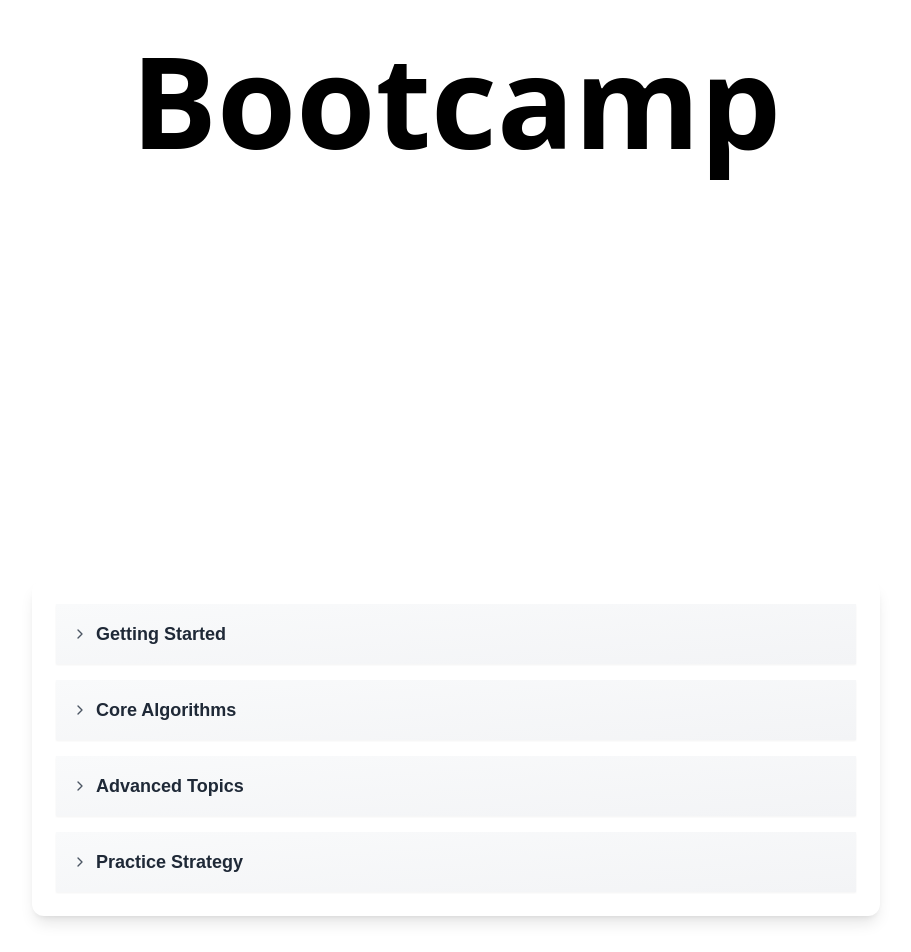
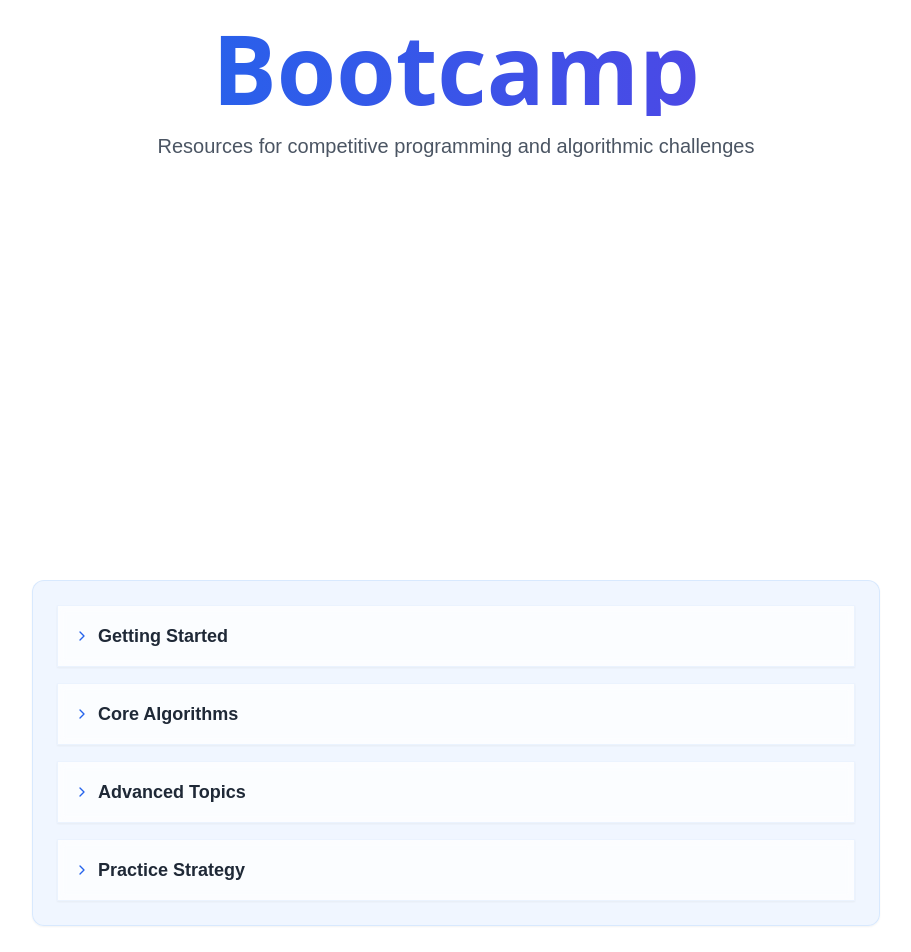
Before and after one commit to Darelife/AlgoXXX, a Next.js app in the folder frontEnd/: page /bootcamp in a window 1280 px wide. Shown: the part 300-1252 px from the top of the page, without its empty margins (184-1095 px from the left). Built offline with nearby package versions, Linux system fonts and the light colour scheme.

Commit message:
updated bootcamp

```diff
--- a/frontEnd/src/app/bootcamp/page.tsx
+++ b/frontEnd/src/app/bootcamp/page.tsx
@@ -17,17 +17,15 @@ const ResourceItem = ({ name, content }: { name: string; content: string | Bootc
   if (isNested) {
     return (
       <div className="space-y-2">
-        <div
-          className="bg-gradient-to-br from-gray-50 to-gray-100 dark:from-[#383a59] dark:to-[#44466b] p-4 rounded-lg shadow-sm hover:shadow-md transition-all duration-300"
-        >
+        <div className="bg-white/80 dark:bg-gray-800/20 backdrop-blur-sm p-4 rounded-lg shadow-sm hover:shadow-md transition-all duration-300 border border-blue-100/50 dark:border-gray-700/30">
           <button
             onClick={toggleOpen}
             className="flex items-center gap-2 w-full text-left"
           >
             {isOpen ? (
-              <ChevronDown className="w-4 h-4 text-gray-600 dark:text-gray-300" />
+              <ChevronDown className="w-4 h-4 text-blue-600 dark:text-indigo-400" />
             ) : (
-              <ChevronRight className="w-4 h-4 text-gray-600 dark:text-gray-300" />
+              <ChevronRight className="w-4 h-4 text-blue-600 dark:text-indigo-400" />
             )}
             <h2 className="text-lg font-semibold text-gray-800 dark:text-gray-100">
               {name}
@@ -51,8 +49,9 @@ const ResourceItem = ({ name, content }: { name: string; content: string | Bootc
       href={content}
       target="_blank"
       rel="noopener noreferrer"
-      className="block py-2 px-3 rounded-md text-gray-600 dark:text-gray-300 text-sm hover:text-indigo-600 dark:hover:text-indigo-400 transition-colors duration-200 hover:bg-gray-50 dark:hover:bg-gray-800"
+      className="flex py-2 px-3 rounded-md text-gray-700 dark:text-gray-300 text-sm hover:text-blue-600 dark:hover:text-indigo-400 transition-colors duration-200 hover:bg-blue-50/50 dark:hover:bg-gray-800/50 border border-transparent hover:border-blue-100 dark:hover:border-gray-700/50 items-center"
     >
+      <div className="w-1 h-1 bg-blue-500 dark:bg-indigo-400 rounded-full mr-2"></div>
       {name}
     </a>
   );
@@ -129,18 +128,20 @@ export default function Home() {
   className="flex justify-center items-center min-h-screen"
   style={{ transform: `translate(${transform.x}px, ${transform.y}px)` }}
 >
-        <h1 className="md:text-9xl text-6xl font-sans font-black mt-[-10rem]">
+  <div className="text-center">
+    <h1 className="md:text-8xl text-5xl font-sans font-black bg-clip-text text-transparent bg-gradient-to-r from-blue-600 to-indigo-600 dark:from-blue-400 dark:to-indigo-400 mt-[-10rem]">
       Bootcamp
     </h1>
+    <p className="mt-4 text-xl text-gray-600 dark:text-gray-300 max-w-2xl mx-auto">
+      Resources for competitive programming and algorithmic challenges
+    </p>
+  </div>
 </div>
 
       <div className="space-y-8 mb-12">
+        <div className="max-w-4xl mx-auto px-4 sm:px-6">
           <div
-          className="max-w-4xl mx-auto px-4 sm:px-6"
-        >
-          <div
-            className="p-6 rounded-xl shadow-lg transition-all duration-300 hover:shadow-xl space-y-4"
-            style={{ backgroundColor: theme === "dark" ? "#282a3e" : "white" }}
+            className="bg-blue-50/90 dark:bg-white/5 backdrop-blur-sm rounded-xl shadow-sm border border-blue-200/50 dark:border-0 dark:border-white/10 p-6 transition-all duration-300 hover:shadow-lg space-y-4"
           >
             {Object.entries(bootcampData).map(([key, value]) => (
               <ResourceItem key={key} name={key} content={value} />
```
Lines whose indentation alone changed are shown as unchanged.
